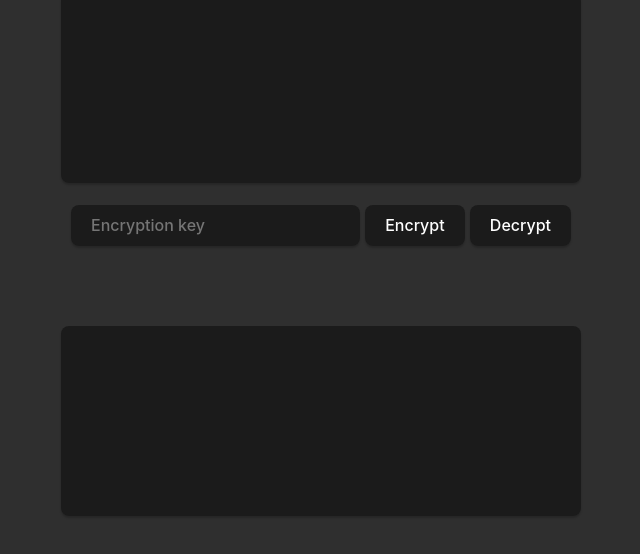
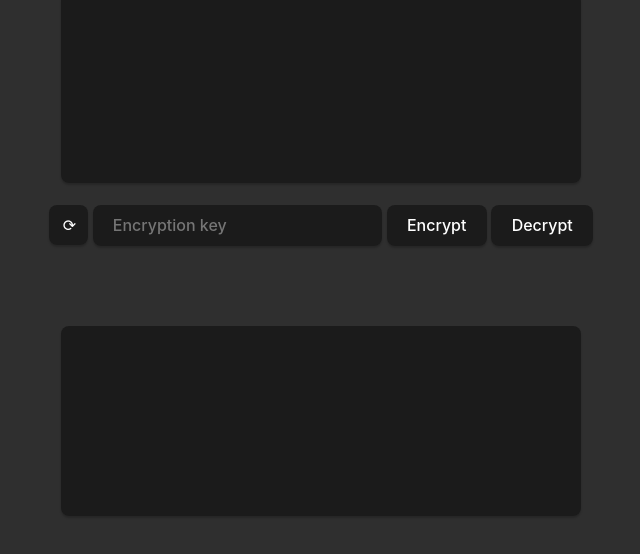
Before and after one commit to 435vic/TC2007B.t22cipher, a website built with Vite: page index.html in a window 1280 px wide. Shown: the part 162-716 px from the top of the page, without its empty margins (319-959 px from the left). Built offline with nearby package versions, Linux system fonts and the light colour scheme.

Commit message:
add refresh button

```diff
--- a/index.html
+++ b/index.html
@@ -22,6 +22,7 @@
         </div> -->
 
         <div class="submission-row">
+            <button id="random-key">⟳</button>
             <input id="encryption-key" placeholder="Encryption key"/>
             <button id="encrypt-btn">Encrypt</button>
             <button id="decrypt-btn">Decrypt</button>
--- a/src/main.ts
+++ b/src/main.ts
@@ -40,6 +40,7 @@ let keyInput: HTMLInputElement = document.querySelector("#encryption-key")!;
 let errorArea: HTMLDivElement = document.querySelector("#error-msg")!;
 let encryptButton = document.querySelector("#encrypt-btn")!;
 let decryptButton = document.querySelector("#decrypt-btn")!;
+let randomKeyButton = document.querySelector("#random-key")!;
 
 encryptButton.addEventListener("click", async () => {
     let input = inputArea.value;
@@ -62,6 +63,12 @@ encryptButton.addEventListener("click", async () => {
     // outputArea.value = output;
 });
 
+randomKeyButton.addEventListener("click", async () => {
+    // Random 16 character all lowercase key
+    // no numeric characters
+    keyInput.value = Array.from({length: 16}, () => String.fromCharCode(Math.floor(Math.random() * 26) + 97)).join('')
+});
+
 decryptButton.addEventListener("click", async () => {
     let input = inputArea.value;
     errorArea.innerHTML = "";
--- a/src/styles.css
+++ b/src/styles.css
@@ -49,6 +49,15 @@
 
 .format.selected {
     background-color: #232495;
+}
+
+#random-key {
+    width: 1rem;
+    height: 2.5rem;
+    padding-left: 0.8rem;
+    padding-right: 1.5rem;
+    margin-left: 0;
+    text-align: center;
 }
 
 #error-msg {
```
